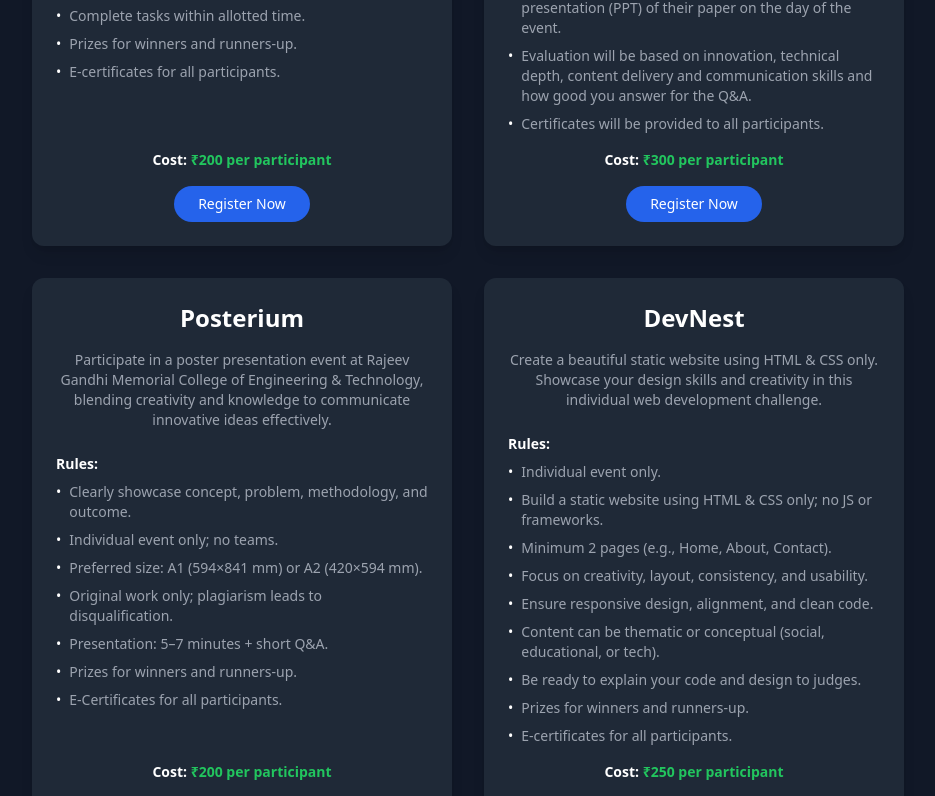
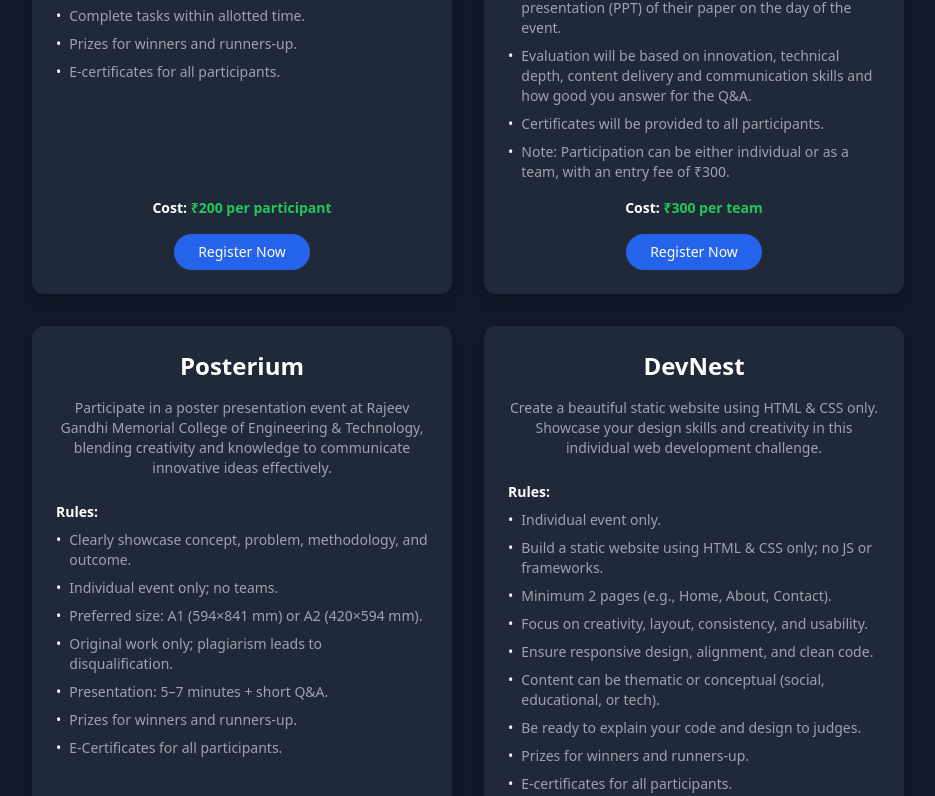
Before and after one commit to harshithreddy-dev/Advitiya2k25, a Next.js app: page /events in a window 1280 px wide. Shown: the part 1494-2290 px from the top of the page, without its empty margins (172-1107 px from the left). Built offline with nearby package versions, Linux system fonts and the light colour scheme.

Commit message:
Price changes

```diff
--- a/src/app/events/page.tsx
+++ b/src/app/events/page.tsx
@@ -155,10 +155,11 @@
         "Participants must bring a soft copy (PDF) and a presentation (PPT) of their paper on the day of the event.",
         "Evaluation will be based on innovation, technical depth, content delivery and communication skills and how good you answer for the Q&A.",
         "Certificates will be provided to all participants.",
+        "Note: Participation can be either individual or as a team, with an entry fee of ₹300."
       ],
-      cost: "₹300 per participant",
+      cost: "₹300 per team",
       icon: "IconDocumentText",
-      registerLink: "https://forms.gle/Y79osi7FjywRNgpq7",
+      registerLink: "https://forms.gle/wkKkFEaAzPFfKjaS9",
     },
     PosterPresentation: {
       title: "Posterium",
@@ -220,10 +221,10 @@
         "E-certificates for all participants.",
       ],
 
-      cost: "₹250 per participant",
+      cost: "₹200 per participant",
       teamSize: "Individual",
       icon: "IconDesktop",
-      registerLink: "https://forms.gle/g1C24qiw5QMW3PCAA",
+      registerLink: "https://forms.gle/Dq5fUS931KV5mXTdA",
       painPoints: [
         "Time Constraints",
         "Technical Issues",
@@ -293,7 +294,7 @@
   description: string;
   rules: string[];
   cost: string;
-  icon: React.ReactNode;
+  icon?: string;
   registerLink: string;
 }) => (
   <div className="bg-gray-800 text-white p-6 rounded-xl shadow-lg w-full sm:w-[350px] md:w-[420px] hover:scale-105 transition-all duration-300 flex flex-col justify-between h-full">
```
